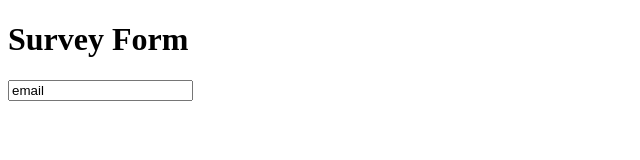
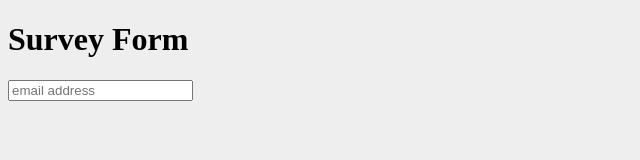
Before and after one commit to AidanLDev/free_code_camp, a plain HTML site: page Responsive_Web_Design/survey_form/index.html in a window 1280 px wide. Shown: the whole page, without its empty margins (0-640 px from the left). Drawn offline with Linux system fonts and the light colour scheme.

Commit message:
adding stylsheet

```diff
--- a/Responsive_Web_Design/survey_form/index.html
+++ b/Responsive_Web_Design/survey_form/index.html
@@ -5,6 +5,7 @@
   <meta name="viewport" content="width=device-width, initial-scale=1.0">
   <meta http-equiv="X-UA-Compatible" content="ie=edge">
   <title>Survey Form</title>
+  <link rel="stylesheet" href="./styles/index.css">
 </head>
 <body>
   <header>
@@ -13,7 +14,7 @@
   <main>
     <p id="description"></p>
     <form id="survey-form">
-      <input id="email" type="email" name="email" value="email" placeholder="email address">
+      <input id="email" type="email" name="email" value="" placeholder="email address">
     </form>
   </main>
 
--- a/Responsive_Web_Design/survey_form/styles/index.css
+++ b/Responsive_Web_Design/survey_form/styles/index.css
@@ -0,0 +1,3 @@
+body {
+  background: #eee;
+}
```
